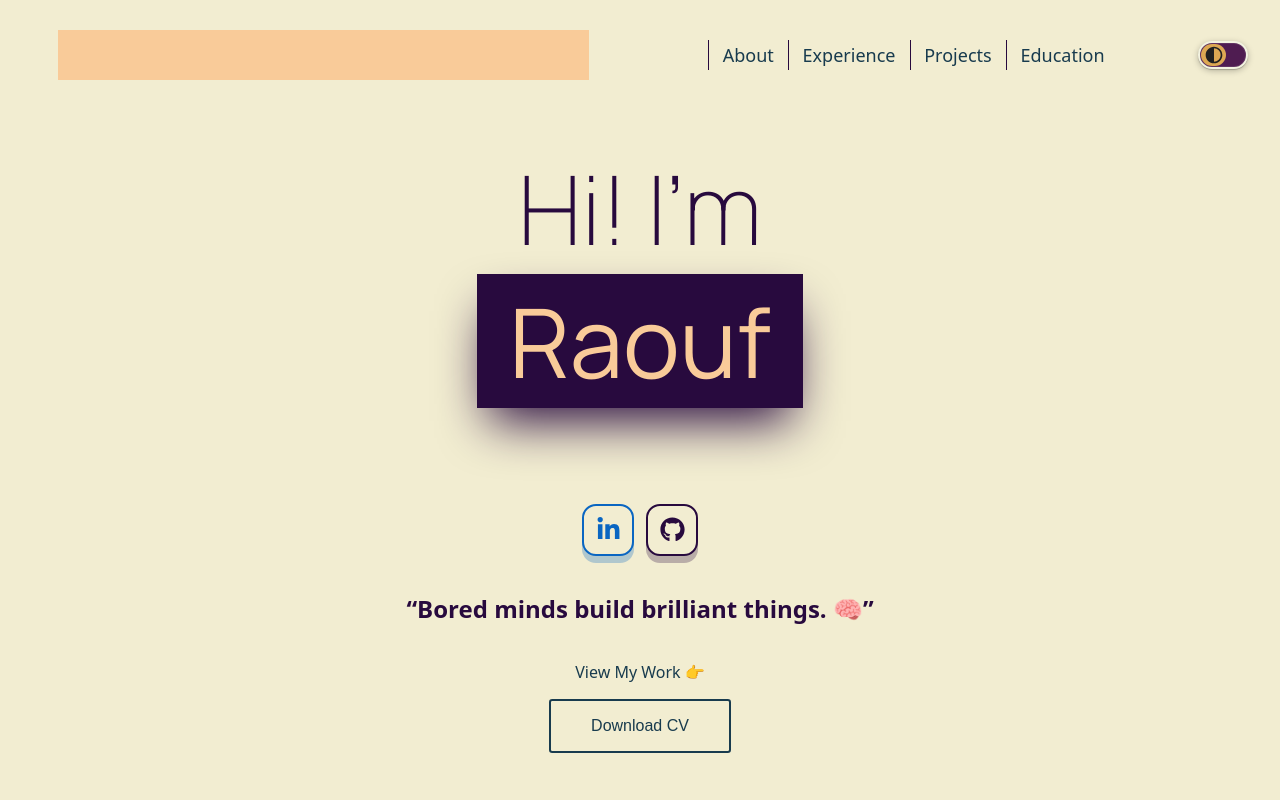
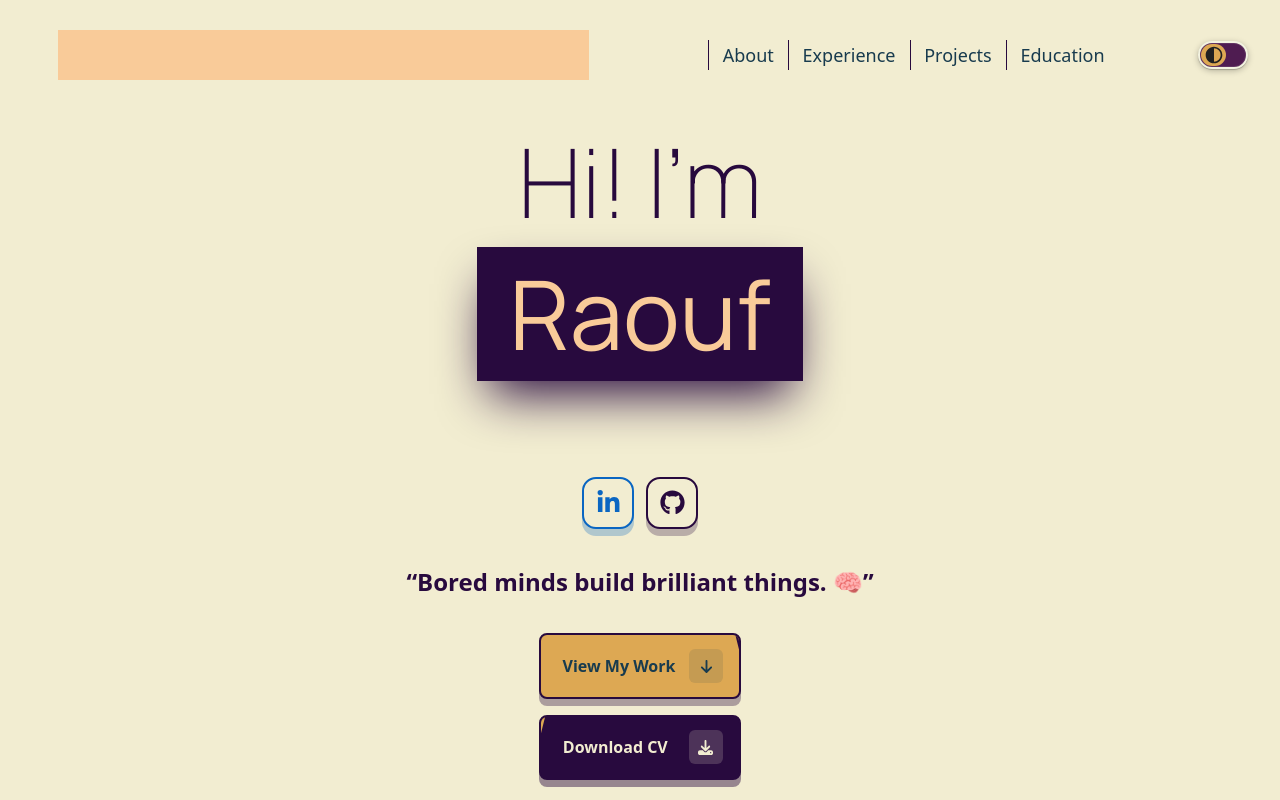
Before and after one commit to ratabeg/MyPortfolioWebsite, a React (Vite) app: page / in a window 1280 px wide. Shown: the top 800 px of the page. Built offline with nearby package versions, Linux system fonts and the light colour scheme.

Commit message:
feat: animate hero call-to-action buttons

```diff
--- a/src/components/Hero.jsx
+++ b/src/components/Hero.jsx
@@ -1,5 +1,5 @@
 import React from "react";
-import Button from "./Button";
+import { FaArrowDown, FaDownload } from "react-icons/fa6";
 import style from "./Hero.module.css";
 import Socials from "./Socials";
 import Typewriter from "../hooks/useTypewriter";
@@ -17,11 +17,17 @@ function Hero() {
          “Bored minds build brilliant things. 🧠”
         </h2>
         {/* <Typewriter text="I'm a developer!"/> */}
-        <a href="#projects">
-          View My Work 👉
+        <a className={style.workButton} href="#projects">
+          <span>View My Work</span>
+          <span className={style.workIcon} aria-hidden="true">
+            <FaArrowDown />
+          </span>
         </a>
-        <a href={window.location.href + "/Resume.pdf"} download>
-          <Button text={"Download CV"} />
+        <a className={style.downloadButton} href="/Resume.pdf" download>
+          <span>Download CV</span>
+          <span className={style.downloadIcon} aria-hidden="true">
+            <FaDownload />
+          </span>
         </a>
       </div>
     </section>
--- a/src/components/Hero.module.css
+++ b/src/components/Hero.module.css
@@ -24,6 +24,203 @@
 
 .heroContent a:hover{
   text-decoration: underline;
+}
+
+.heroContent .downloadButton {
+  position: relative;
+  display: inline-flex;
+  align-items: center;
+  gap: 0.85rem;
+  min-width: 160px;
+  padding: 0.85rem 1rem 0.85rem 1.35rem;
+  overflow: hidden;
+  border: 2px solid var(--color-accent);
+  border-radius: 8px;
+  background: var(--color-accent);
+  color: var(--color-light);
+  font-weight: 700;
+  text-decoration: none;
+  box-shadow: 0 7px 0 color-mix(in srgb, var(--color-accent) 45%, transparent);
+  isolation: isolate;
+  transition: color 180ms ease, transform 180ms cubic-bezier(.2, .8, .2, 1),
+    box-shadow 180ms ease;
+}
+
+.heroContent .workButton {
+  position: relative;
+  display: inline-flex;
+  align-items: center;
+  gap: 0.85rem;
+  min-width: 160px;
+  padding: 0.85rem 1rem 0.85rem 1.35rem;
+  overflow: hidden;
+  border: 2px solid var(--color-accent);
+  border-radius: 8px;
+  background: var(--sunny-yellow);
+  color: var(--primary-dark);
+  font-weight: 700;
+  text-decoration: none;
+  box-shadow: 0 7px 0 color-mix(in srgb, var(--color-accent) 35%, transparent);
+  isolation: isolate;
+  transition: color 180ms ease, transform 180ms cubic-bezier(.2, .8, .2, 1),
+    box-shadow 180ms ease;
+}
+
+.workButton::before {
+  content: '';
+  position: absolute;
+  inset: 0;
+  z-index: -1;
+  background: var(--color-accent);
+  transform: translateX(102%) skewX(14deg);
+  transform-origin: right;
+  transition: transform 280ms cubic-bezier(.2, .8, .2, 1);
+}
+
+.heroContent .workButton:hover,
+.heroContent .workButton:focus-visible {
+  color: var(--color-light);
+  text-decoration: none;
+  transform: translateY(-5px);
+  box-shadow: 0 13px 22px color-mix(in srgb, var(--color-accent) 32%, transparent);
+}
+
+.workButton:hover::before,
+.workButton:focus-visible::before {
+  transform: translateX(0) skewX(0);
+}
+
+.workIcon {
+  display: grid;
+  place-items: center;
+  width: 34px;
+  height: 34px;
+  margin-left: auto;
+  border-radius: 6px;
+  background: color-mix(in srgb, var(--primary-dark) 12%, transparent);
+  transition: background-color 180ms ease, transform 220ms cubic-bezier(.2, .8, .2, 1);
+}
+
+.workIcon svg {
+  width: 15px;
+  height: 15px;
+}
+
+.workButton:hover .workIcon,
+.workButton:focus-visible .workIcon {
+  background: color-mix(in srgb, var(--color-light) 18%, transparent);
+  animation: workArrowBounce 700ms ease-in-out infinite;
+}
+
+.heroContent .workButton:active {
+  transform: translateY(3px) scale(0.96);
+  box-shadow: 0 2px 0 color-mix(in srgb, var(--color-accent) 45%, transparent);
+}
+
+.workButton:active .workIcon {
+  animation: workArrowDrop 220ms ease-out;
+}
+
+@keyframes workArrowBounce {
+  0%, 100% { transform: translateY(-2px); }
+  50% { transform: translateY(3px); }
+}
+
+@keyframes workArrowDrop {
+  0% { transform: translateY(-4px); opacity: 1; }
+  65% { transform: translateY(7px); opacity: 0; }
+  66% { transform: translateY(-7px); opacity: 0; }
+  100% { transform: translateY(0); opacity: 1; }
+}
+
+.downloadButton::before {
+  content: '';
+  position: absolute;
+  inset: 0;
+  z-index: -1;
+  background: var(--sunny-yellow);
+  transform: translateX(-102%) skewX(-14deg);
+  transform-origin: left;
+  transition: transform 280ms cubic-bezier(.2, .8, .2, 1);
+}
+
+.heroContent .downloadButton:hover,
+.heroContent .downloadButton:focus-visible {
+  color: var(--primary-dark);
+  text-decoration: none;
+  transform: translateY(-5px);
+  box-shadow: 0 13px 22px color-mix(in srgb, var(--color-accent) 32%, transparent);
+}
+
+.downloadButton:hover::before,
+.downloadButton:focus-visible::before {
+  transform: translateX(0) skewX(0);
+}
+
+.downloadIcon {
+  display: grid;
+  place-items: center;
+  width: 34px;
+  height: 34px;
+  margin-left: auto;
+  border-radius: 6px;
+  background: color-mix(in srgb, var(--color-light) 18%, transparent);
+  transition: background-color 180ms ease, transform 220ms cubic-bezier(.2, .8, .2, 1);
+}
+
+.downloadIcon svg {
+  width: 15px;
+  height: 15px;
+}
+
+.downloadButton:hover .downloadIcon,
+.downloadButton:focus-visible .downloadIcon {
+  background: color-mix(in srgb, var(--primary-dark) 12%, transparent);
+  animation: downloadBounce 700ms ease-in-out infinite;
+}
+
+.heroContent .downloadButton:active {
+  transform: translateY(3px) scale(0.96);
+  box-shadow: 0 2px 0 color-mix(in srgb, var(--color-accent) 45%, transparent);
+}
+
+.downloadButton:active .downloadIcon {
+  animation: downloadDrop 220ms ease-out;
+}
+
+@keyframes downloadBounce {
+  0%, 100% { transform: translateY(-2px); }
+  50% { transform: translateY(3px); }
+}
+
+@keyframes downloadDrop {
+  0% { transform: translateY(-4px); opacity: 1; }
+  65% { transform: translateY(7px); opacity: 0; }
+  66% { transform: translateY(-7px); opacity: 0; }
+  100% { transform: translateY(0); opacity: 1; }
+}
+
+@media (prefers-reduced-motion: reduce) {
+  .downloadButton,
+  .downloadButton::before,
+  .downloadIcon,
+  .workButton,
+  .workButton::before,
+  .workIcon {
+    transition: none;
+  }
+
+  .downloadButton:hover .downloadIcon,
+  .downloadButton:focus-visible .downloadIcon,
+  .downloadButton:active .downloadIcon {
+    animation: none;
+  }
+
+  .workButton:hover .workIcon,
+  .workButton:focus-visible .workIcon,
+  .workButton:active .workIcon {
+    animation: none;
+  }
 }
 .title{
     position: relative;
```
